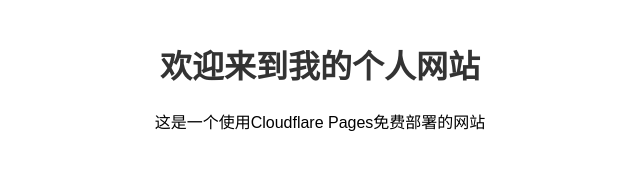
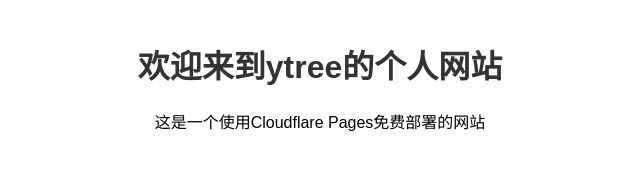
Before and after one commit to ShumiaoYang/aihumanWeb, a plain HTML site: page index.html in a window 1280 px wide. Shown: the whole page, without its empty margins (320-960 px from the left). Drawn offline with Linux system fonts and the light colour scheme.

Commit message:
更新: 自定义网站标题

```diff
--- a/index.html
+++ b/index.html
@@ -16,7 +16,7 @@
 </style>
 </head>
 <body>
-<h1>欢迎来到我的个人网站</h1>
+<h1>欢迎来到ytree的个人网站</h1>
 <p>这是一个使用Cloudflare Pages免费部署的网站</p>
 </body>
 </html>
```
